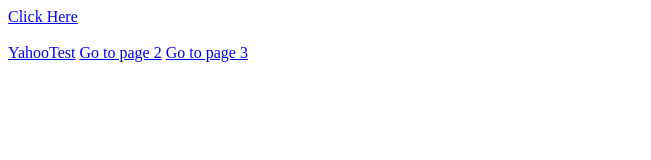
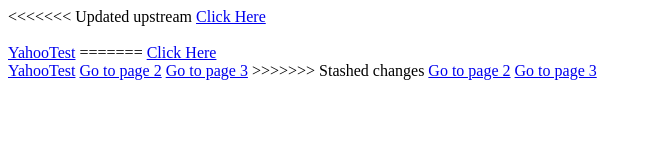
Before and after one commit to dadi-frontEnd/web3-1, a plain HTML site: page index.html in a window 1280 px wide. Shown: the whole page, without its empty margins (0-651 px from the left). Drawn offline with Linux system fonts and the light colour scheme.

Commit message:
Update index.html

```diff
--- a/index.html
+++ b/index.html
@@ -9,9 +9,18 @@
     <body>
         <!-- fhsdlfkdfhlskdjfshdflksj -->
         <!-- anchor -->
+<<<<<<< Updated upstream
         <!--It is me Your Zoom Student-->
         <a href="zoom.html"> Click Here</a><br><br>
         <a href="https://www.yahoo.com" target="_blank">YahooTest</a>
+=======
+        <a href="zoom.html">Click Here</a>
+        <br>
+        <a href="https://www.yahoo.com" target="_blank">YahooTest</a>
+
+        <a href="pages/page2.html">Go to page 2</a>
+        <a href="pages/page3.html">Go to page 3</a>
+>>>>>>> Stashed changes
 
 
         <a href="pages/page2.html">Go to page 2</a>
```
